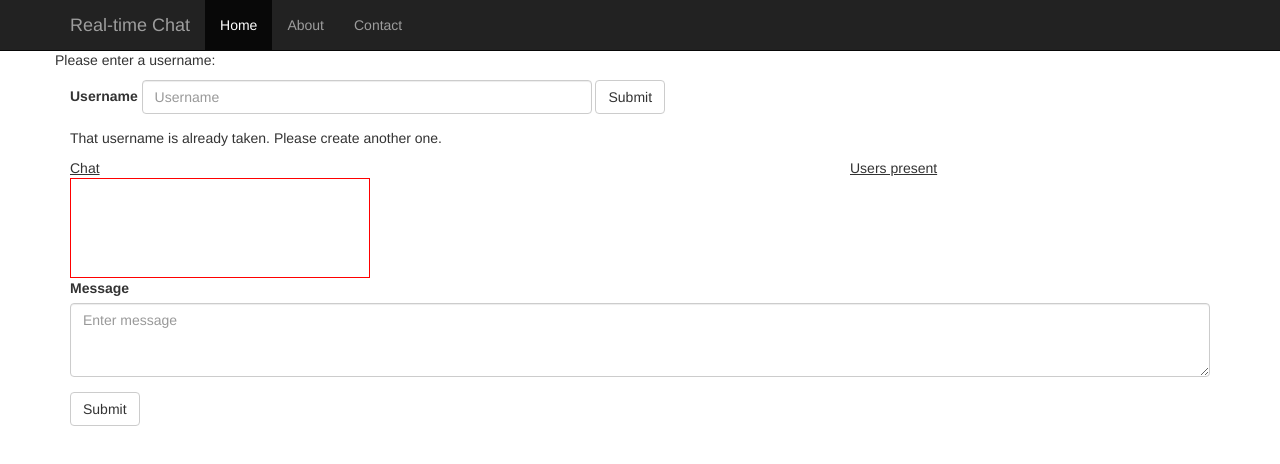
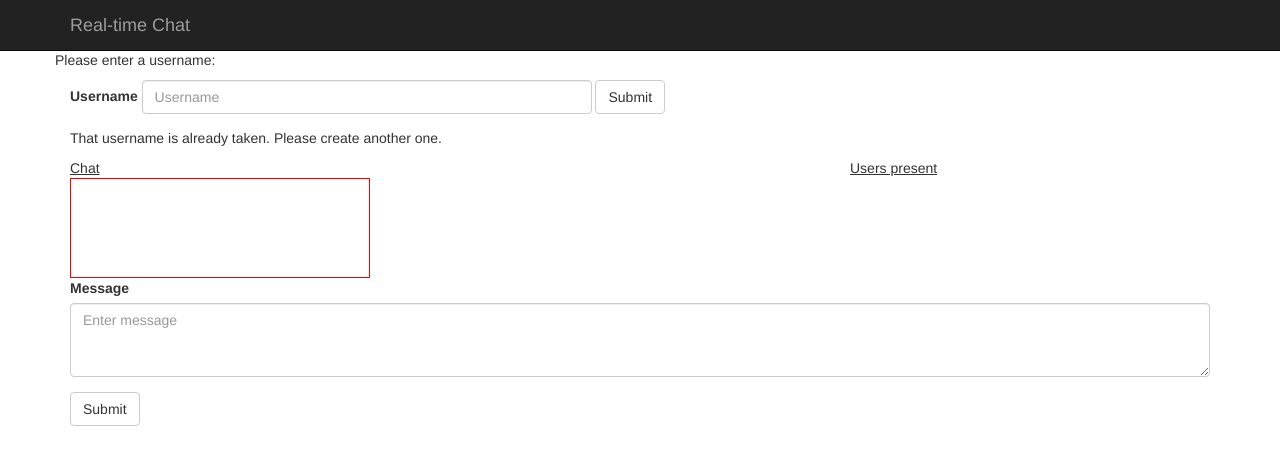
Before and after one commit to lskalkos/realtime_chat, a website: page index.html in a window 1280 px wide. Drawn offline with nearby package versions, Linux system fonts and the light colour scheme; files that its build step writes are made by us from their sources; no server answers; files whose address does not match are found by name.

Commit message:
2: Removed navbar links

```diff
--- a/index.html
+++ b/index.html
@@ -20,13 +20,7 @@
 					</button>
 					<a class="navbar-brand" href="/">Real-time Chat</a>
 				</div>
-				<div id="navbar" class="collapse navbar-collapse">
-					<ul class="nav navbar-nav">
-						<li class="active"><a href="#">Home</a></li>
-						<li><a href="#about">About</a></li>
-						<li><a href="#contact">Contact</a></li>
-					</ul>
-				</div><!--/.nav-collapse -->
+
 			</div>
 		</nav>
 		<div class="container">
```
